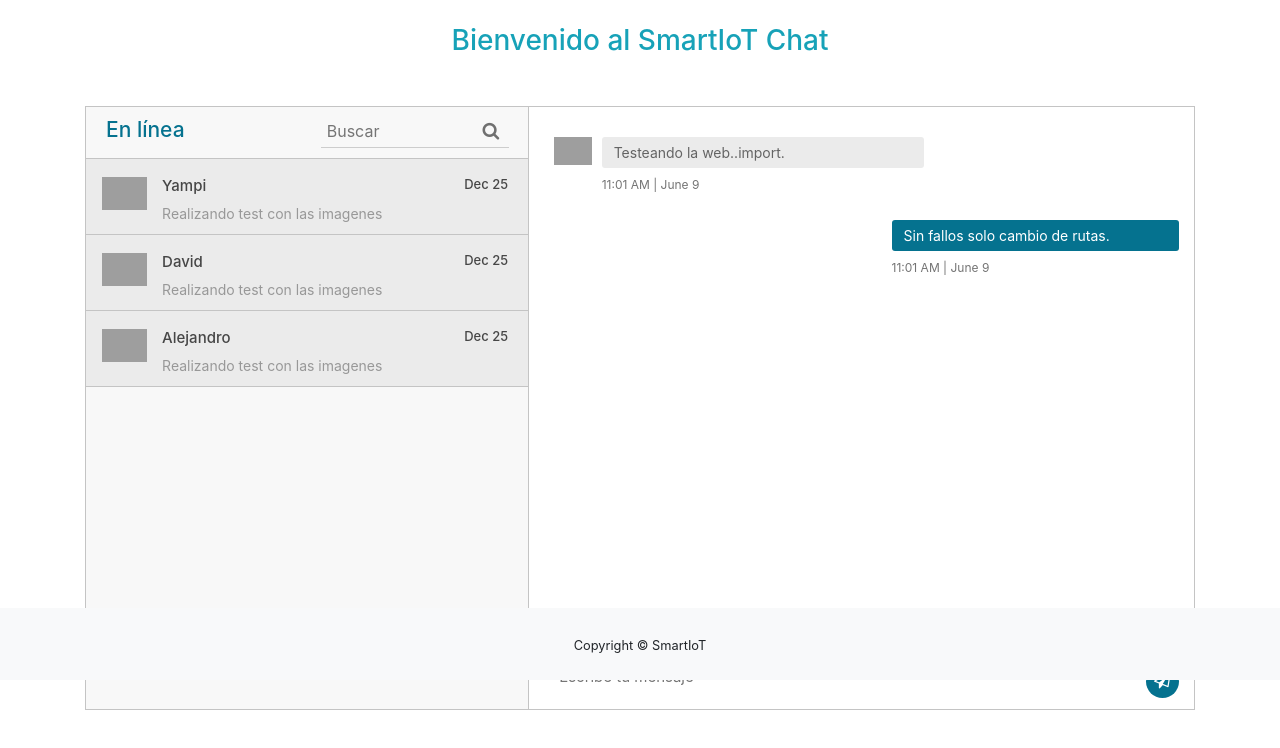
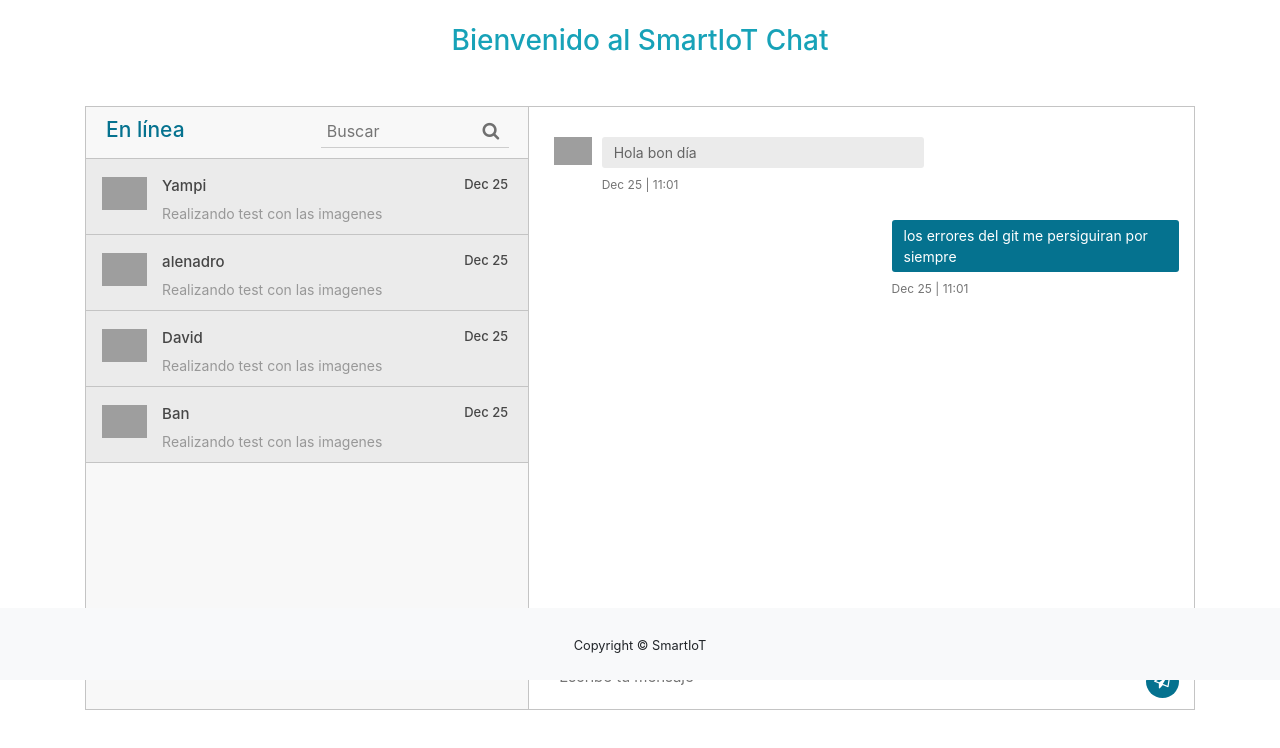
Before and after one commit to cdryampi/react-chat, a React app: page / in a window 1280 px wide. Shown: the part 120-868 px from the top of the page. Built offline with nearby package versions, Linux system fonts and the light colour scheme; grey boxes are pictures that could not be loaded.

Commit message:
funciones para renderizar mensajes

```diff
--- a/src/components/ChatRoom.js
+++ b/src/components/ChatRoom.js
@@ -3,7 +3,64 @@
 
 
 class ChatRoom extends Component {
+    constructor(){
+        super();
+        this.state = {
+            message: '',
+            messages: [
+                    {id: 1, text: 'Realizando test con las imagenes', nombre: 'Yampi', date: 'Dec 25', image: 'http://yampi.cat/chat/yampi.png'},
+                    {id: 2, text: 'Realizando test con las imagenes', nombre:'alenadro', date: 'Dec 25', image:'http://yampi.cat/chat/david.jpg'},
+                    {id: 3, text: 'Realizando test con las imagenes', nombre:'David', date: 'Dec 25', image: 'http://yampi.cat/chat/alejandro.jpg'},
+                    {id: 4, text: 'Realizando test con las imagenes', nombre:'Ban', date: 'Dec 25', image: 'http://yampi.cat/chat/reference-image-3.jpg'}
+            ],
+            private:[
+                {id: 1, text: 'Hola bon día', date: 'Dec 25', hora: '11:01',image:'http://yampi.cat/chat/reference-image-3.jpg',subject:'in'},
+                {id: 2, text: 'los errores del git me persiguiran por siempre', date: 'Dec 25', hora: '11:01', subject:'out'}
+            ]
+        }
+    }
   render(){
+    const currentMessages = this.state.messages.map((message, i)=>{
+        return (
+            <div className="chat_list active_chat" key={message.id}>
+                  <div className="chat_people">
+                      <div className="chat_img"> <img src={message.image} alt="sunil"/> </div>
+                      <div className="chat_ib">
+                          <h5>{message.nombre} <span className="chat_date">{message.date}</span></h5>
+                          <p>{message.text}</p>
+                      </div>
+                  </div>
+              </div>
+        )
+    })
+
+    const privateMessages = this.state.private.map((message,i)=>{
+        if(message.subject==='in'){
+            return (
+                <div className="incoming_msg" key={message.id}>
+                <div className="incoming_msg_img"> <img src={message.image} alt="sunil"/> </div>
+                <div className="received_msg">
+                    <div className="received_withd_msg">
+                        <p>{message.text}
+                        </p>
+                        <span className="time_date"> {message.date}   |    {message.hora}</span></div>
+                </div>
+            </div>
+            )
+        }else{
+            return(
+            <div className="outgoing_msg" key={message.id}>
+                <div className="sent_msg">
+                    <p>{message.text}
+                    </p>
+                    <span className="time_date"> {message.date}   |    {message.hora}</span></div>
+            </div>
+            )
+        }
+
+    })
+
+
     return(
       <div className="inbox_msg mt-5">
       <div className="inbox_people">
@@ -25,34 +82,8 @@
               {/* fin del input de busqueda de usuarios */}
           </div>
           <div className="inbox_chat">
-              <div className="chat_list active_chat">
-                  <div className="chat_people">
-                      <div className="chat_img"> <img src="http://yampi.cat/chat/yampi.png" alt="sunil"/> </div>
-                      <div className="chat_ib">
-                          <h5>Yampi <span className="chat_date">Dec 25</span></h5>
-                          <p>Realizando test con las imagenes</p>
-                      </div>
-                  </div>
-              </div>
-              <div className="chat_list active_chat">
-                  <div className="chat_people">
-                      <div className="chat_img"> <img src="http://yampi.cat/chat/david.jpg" alt="sunil"/> </div>
-                      <div className="chat_ib">
-                          <h5>David <span className="chat_date">Dec 25</span></h5>
-                          <p>Realizando test con las imagenes</p>
-                      </div>
-                  </div>
-              </div>
-              <div className="chat_list active_chat">
-                  <div className="chat_people">
-                      <div className="chat_img"> <img src="http://yampi.cat/chat/alejandro.jpg" alt="sunil"/> </div>
-                      <div className="chat_ib">
-                          <h5>Alejandro <span className="chat_date">Dec 25</span></h5>
-                          <p>Realizando test con las imagenes</p>
-                      </div>
-                  </div>
-              </div>
               {/* Realizar un bucle para rellenar los div con los usuarios en línea */}
+              {currentMessages}
           </div>
 
 
@@ -60,22 +91,10 @@
       <div className="mesgs">
         {/*  Bloque de código que muestra el mensaje de Usuario 2 IMPORTANTE => hacer un debug para que no incluir un usuario anonimo */}
           <div className="msg_history">
-              <div className="incoming_msg">
-                  <div className="incoming_msg_img"> <img src="http://yampi.cat/chat/alejandro.jpg" alt="sunil"/> </div>
-                  <div className="received_msg">
-                      <div className="received_withd_msg">
-                          <p>Testeando la web..import.
-                          </p>
-                          <span className="time_date"> 11:01 AM    |    June 9</span></div>
-                  </div>
-              </div>
+            {/* bucle de los mensaje privados */}
+            {privateMessages}
               {/* Fin de bucle del usuario remitente */}
-              <div className="outgoing_msg">
-                  <div className="sent_msg">
-                      <p>Sin fallos solo cambio de rutas.
-                      </p>
-                      <span className="time_date"> 11:01 AM    |    June 9</span> </div>
-              </div>
+
 
           </div>
           {/* DIV que contiene el input para enviar el mensaje. */}
--- a/src/index.html
+++ b/src/index.html
@@ -22,10 +22,30 @@
         </div>
     </footer>
 
+
+
+
+
+    <script>
+        function form_submit() {
+            document.getElementById("Login").submit();
+        }
+
+        function form_submit2() {
+            document.getElementById("Register").submit();
+        }
+    </script>
+
+
+
+
+
     <script src="https://code.jquery.com/jquery-3.3.1.slim.min.js" integrity="sha384-q8i/X+965DzO0rT7abK41JStQIAqVgRVzpbzo5smXKp4YfRvH+8abtTE1Pi6jizo" crossorigin="anonymous"></script>
     <script src="https://cdnjs.cloudflare.com/ajax/libs/popper.js/1.14.7/umd/popper.min.js" integrity="sha384-UO2eT0CpHqdSJQ6hJty5KVphtPhzWj9WO1clHTMGa3JDZwrnQq4sF86dIHNDz0W1" crossorigin="anonymous"></script>
     <script src="https://stackpath.bootstrapcdn.com/bootstrap/4.3.1/js/bootstrap.min.js" integrity="sha384-JjSmVgyd0p3pXB1rRibZUAYoIIy6OrQ6VrjIEaFf/nJGzIxFDsf4x0xIM+B07jRM" crossorigin="anonymous"></script>
 
 </body>
 
+
+
 </html>
--- a/src/index.js
+++ b/src/index.js
@@ -8,7 +8,9 @@
 
 
 class App extends Component {
-  render(){
+
+
+    render(){
     return (
       <div className="container">
       <nav className="navbar navbar-expand-lg navbar-light bg-light fixed-top main-nav pl-5 pr-5">
--- a/teoria/comandos-servidor.txt
+++ b/teoria/comandos-servidor.txt
@@ -47,3 +47,7 @@
 
 
 // liadas.....
+
+Restaurar el código..
+
+git checkout -- filename
```
